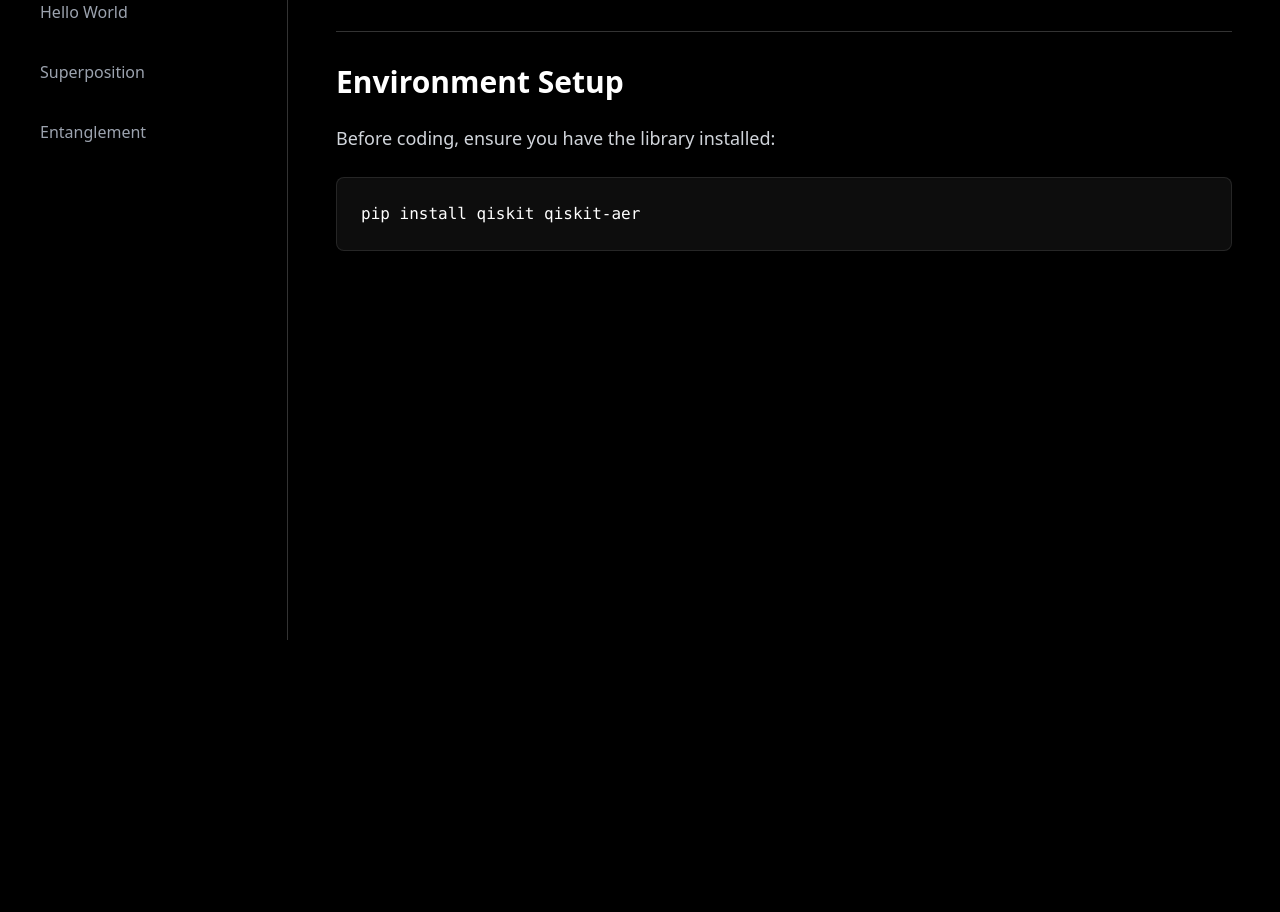
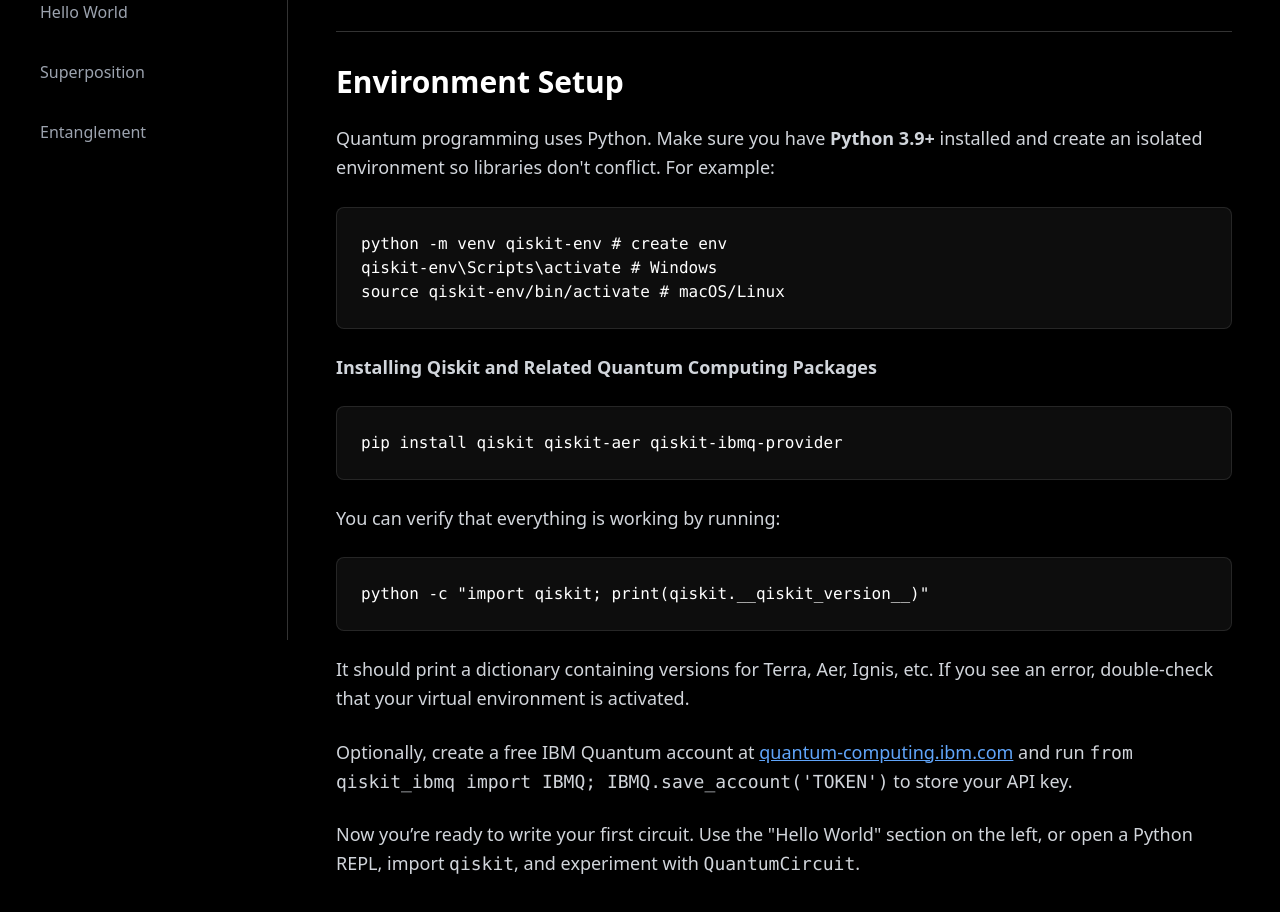
Before and after one commit to SanaUllah04/Q-Academy, a Next.js app: page /code in a window 1280 px wide. Shown: the part 160-1072 px from the top of the page. Before the commit the page ends 800 px from the top, so only its background shows below. Built offline with nearby package versions, Linux system fonts and the light colour scheme.

Commit message:
feat: add environment setup instructions and Qiskit installation guide to the code section

```diff
--- a/app/code/page.tsx
+++ b/app/code/page.tsx
@@ -51,12 +51,48 @@
 
                         <section className="space-y-6">
                             <h2 className="text-3xl font-bold text-white">Environment Setup</h2>
+
                             <p className="text-lg leading-relaxed text-gray-300">
-                                Before coding, ensure you have the library installed:
+                                Quantum programming uses Python. Make sure you have <strong>Python&nbsp;3.9+</strong> installed and
+                                create an isolated environment so libraries don't conflict. For example:
                             </p>
+
                             <div className="bg-white/5 p-6 rounded-lg font-mono text-white border border-white/10">
-                                <code>pip install qiskit qiskit-aer</code>
+                                <code>python -m venv qiskit-env   # create env</code><br/>
+                                <code>qiskit-env\Scripts\activate  # Windows</code><br/>
+                                <code>source qiskit-env/bin/activate  # macOS/Linux</code>
                             </div>
+
+                            <p className="text-lg leading-relaxed text-gray-300">
+                                <strong>Installing Qiskit and Related Quantum Computing Packages</strong>
+                            </p>
+
+                            <div className="bg-white/5 p-6 rounded-lg font-mono text-white border border-white/10">
+                                <code>pip install qiskit qiskit-aer qiskit-ibmq-provider</code>
+                            </div>
+
+                            <p className="text-lg leading-relaxed text-gray-300">
+                                You can verify that everything is working by running:</p>
+                            <div className="bg-white/5 p-6 rounded-lg font-mono text-white border border-white/10">
+                                <code>python -c "import qiskit; print(qiskit.__qiskit_version__)"</code>
+                            </div>
+
+                            <p className="text-lg leading-relaxed text-gray-300">
+                                It should print a dictionary containing versions for Terra, Aer, Ignis, etc. If you see an
+                                error, double‑check that your virtual environment is activated.
+                            </p>
+
+                            <p className="text-lg leading-relaxed text-gray-300">
+                                Optionally, create a free IBM Quantum account at&nbsp;
+                                <a href="https://quantum-computing.ibm.com" className="text-blue-400 underline" target="_blank" rel="noreferrer">
+                                    quantum-computing.ibm.com
+                                </a>&nbsp;and run <code>from qiskit_ibmq import IBMQ; IBMQ.save_account('TOKEN')</code> to store your API key.
+                            </p>
+
+                            <p className="text-lg leading-relaxed text-gray-300">
+                                Now you’re ready to write your first circuit. Use the "Hello World" section on the left,
+                                or open a Python REPL, import <code>qiskit</code>, and experiment with <code>QuantumCircuit</code>.
+                            </p>
                         </section>
                     </article>
                 )}
```
